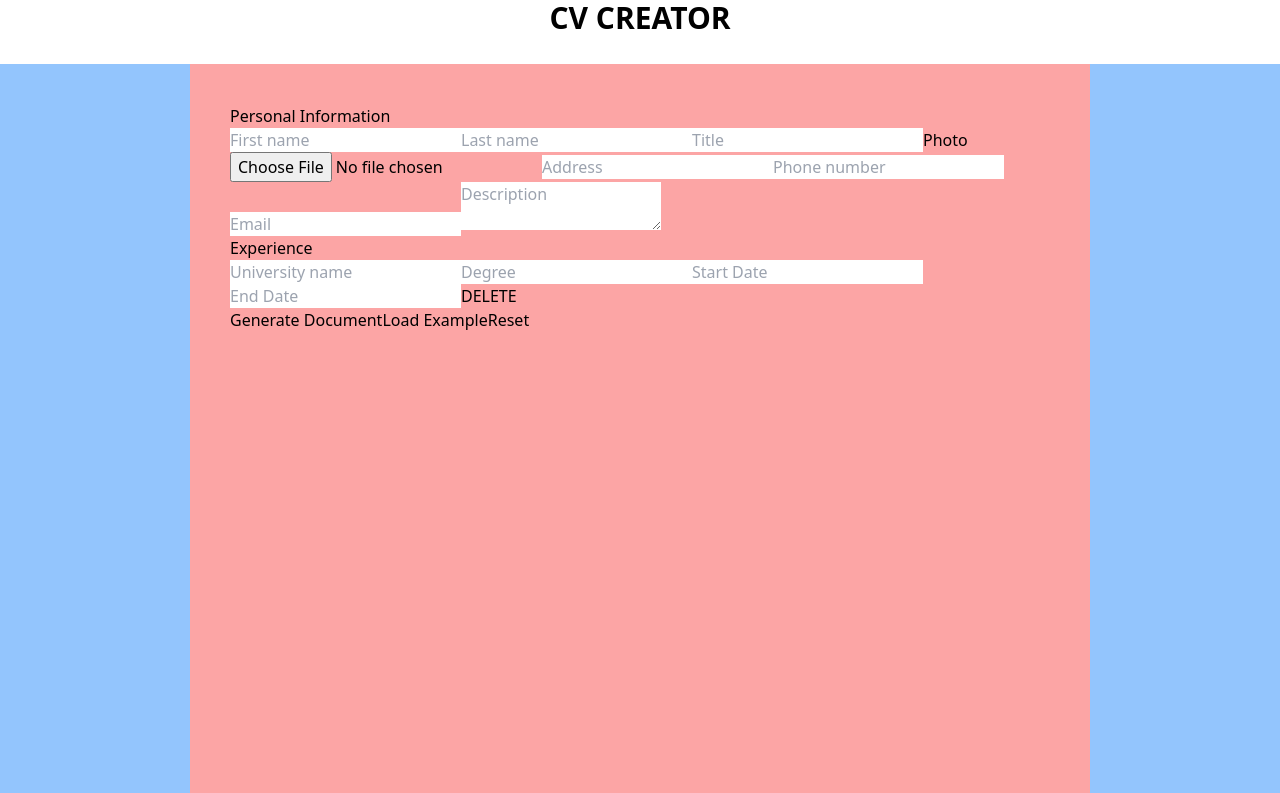
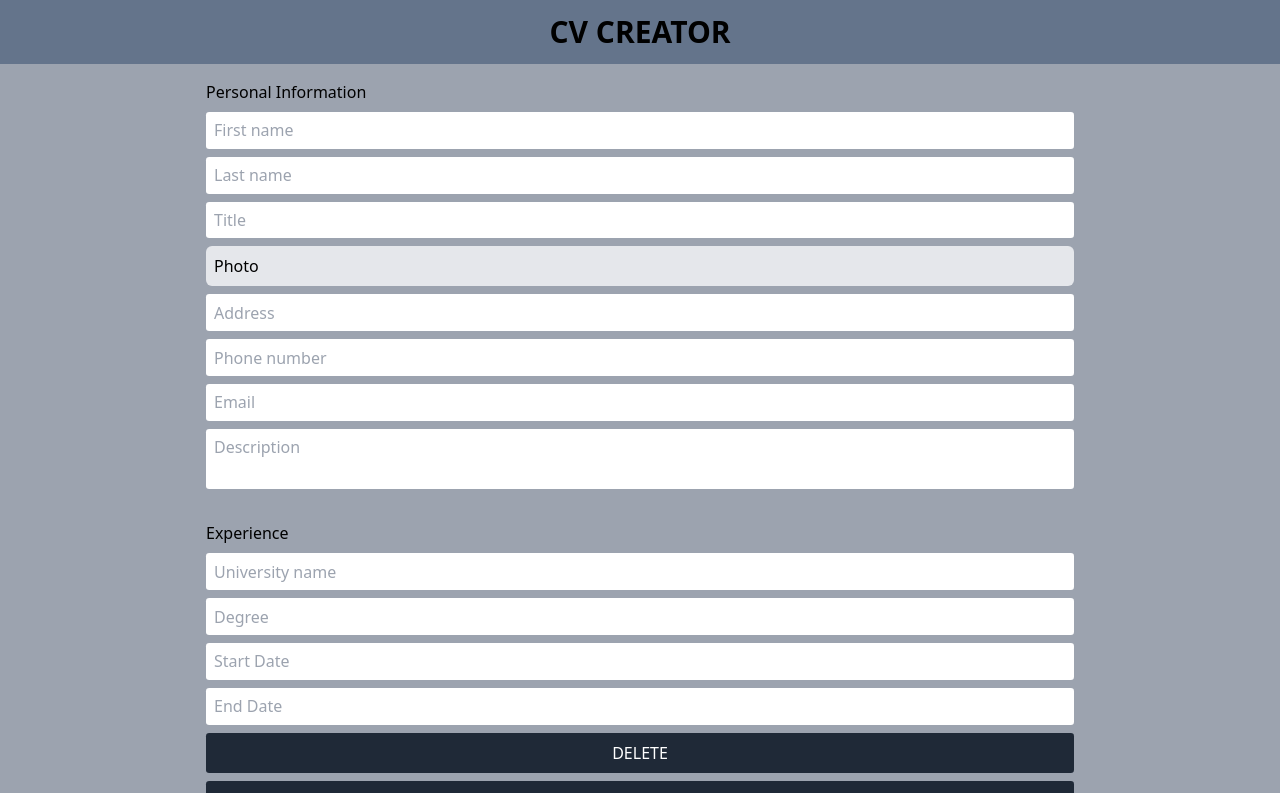
Before and after one commit to Complexlity/resume-builder, a React (Vite) app: page / in a window 1280 px wide. Shown: the top 793 px of the page. Built offline with nearby package versions, Linux system fonts and the light colour scheme.

Commit message:
Implement ADD and DELETE experience section

```diff
--- a/package.json
+++ b/package.json
@@ -10,7 +10,8 @@
   },
   "dependencies": {
     "react": "^18.2.0",
-    "react-dom": "^18.2.0"
+    "react-dom": "^18.2.0",
+    "uniqid": "^5.4.0"
   },
   "devDependencies": {
     "@types/react": "^18.0.24",
--- a/src/App.jsx
+++ b/src/App.jsx
@@ -5,7 +5,7 @@ function App() {
   return (
     <div className="App">
       <Header />
-      <div className="min-h-screen bg-blue-300">
+      <div className="min-h-screen bg-gray-400">
         <Form />
         {/* <Rendered /> */}
       </div>
--- /dev/null
+++ b/src/components/Experience.jsx
@@ -0,0 +1,18 @@
+const Experience = ({ id, deleteExperience }) => {
+
+    const removeComponent = (e) => {
+        e.preventDefault()
+        deleteExperience(id)
+    }
+
+return (
+    <>
+<input type="text" placeholder="University name" />
+        <input type="text" placeholder="Degree" />
+        <input type="text" placeholder="Start Date" />
+        <input type="text" placeholder="End Date" />
+        <button onClick={removeComponent} className="delete rounded-md bg-gray-800 py-2">DELETE</button>
+        </>
+)
+}
+export default Experience
--- a/src/components/Form.jsx
+++ b/src/components/Form.jsx
@@ -1,33 +1,84 @@
+import Experience from "./Experience";
+import { useState } from "react";
+import uniqid from "uniqid";
+
 const Form = () => {
+  const [personalInfo, setPersonalInfo] = useState({
+    firstName: "",
+    lastName: "",
+    title: "",
+    photo: "",
+    address: "",
+    phone: "",
+    email: "",
+    desc: "",
+  });
+  const [experience, setExperience] = useState([
+    {
+      id: uniqid(),
+      university: "",
+      degree: "",
+      startDate: "",
+      endDate: "",
+    },
+  ]);
+
+  function addExperience(e) {
+    e.preventDefault();
+    let newObj = {
+      id: uniqid(),
+      university: "",
+      degree: "",
+      startDate: "",
+      endDate: "",
+    };
+    let newExpList = [...experience, newObj];
+    setExperience(newExpList);
+  }
+
+  function deleteExperience(id) {
+    let experienceCopy = [...experience]
+    let experienceList = experienceCopy.filter((exp) => exp.id !== id);
+    if(experienceList.length) setExperience(experienceList)
+    else {
+      alert('Must have at least one experience section')
+      return
+    }
+  }
+
   return (
-    <form className="w-[900px] mx-auto bg-red-300 min-h-screen p-10">
-      <div className="personal">
+    <form className="form-element mx-auto grid w-full max-w-[900px] gap-8 p-4">
+      <div className="personal grid gap-2">
         <h2>Personal Information</h2>
         <input type="text" placeholder="First name" />
         <input type="text" placeholder="Last name" />
         <input type="text" placeholder="Title" />
-        <label>
+        <label className="rounded-md bg-gray-200 px-2 py-2 hover:bg-white">
           Photo
-          <input type="file" name="Picture or ID" />
+          <input className="hidden" type="file" name="Picture or ID" />
         </label>
         <input type="text" placeholder="Address" />
         <input type="number" placeholder="Phone number" />
         <input type="email" placeholder="Email" />
-        <textarea placeholder="Description"></textarea>
+        <textarea
+          className="resize-none px-4"
+          placeholder="Description"
+        ></textarea>
       </div>
-      <div className="experience">
+      <div className="experience grid gap-2">
         <h2>Experience</h2>
-        <input type="text" placeholder="University name" />
-        <input type="text" placeholder="Degree" />
-        <input type="text" placeholder="Start Date" />
-        <input type="text" placeholder="End Date" />
-        <button className="delete">DELETE</button>
+        <div className="grid gap-2">
+        {experience.map(obj => <Experience key={obj.id} id={obj.id} deleteExperience={deleteExperience} />)}
+        </div>
+        <button className="add bg-gray-800" onClick={addExperience}>
+          ADD
+        </button>
       </div>
 
-      <div className="actions">
-        <button>Generate Document</button>
-        <button>Load Example</button>
-        <button>Reset</button>
+      <div className="actions grid gap-2">
+        <button className="bg-gray-800">Generate</button>
+        <button className="bg-gray-800">Load Example</button>
+        <button className="bg-gray-800 text-white">Reset</button>
       </div>
     </form>
   );
--- a/src/components/Header.jsx
+++ b/src/components/Header.jsx
@@ -1,6 +1,6 @@
 const Header = () => {
   return (
-    <div className="h-16 text-center text-3xl font-bold">
+    <div className="grid h-16 items-center bg-slate-500 text-center text-3xl font-bold">
       <h1>CV CREATOR</h1>
     </div>
   );
--- a/src/index.css
+++ b/src/index.css
@@ -1,3 +1,23 @@
 @tailwind base;
 @tailwind components;
 @tailwind utilities;
+
+.form-element input, .form-element textarea {
+  padding: .4rem .5rem;
+  border-radius: .2rem;
+}
+
+.form-element button {
+  width: 100%;
+  padding-block:.5rem;
+  border-radius:.2rem;
+  color:white;
+}
+
+.form-element input:focus, .form-element textarea:focus {
+  /* color: #495057; */
+  background-color: #fff;
+  border-color: #80bdff;
+  outline: 0;
+  box-shadow: 0 0 .1rem 0.2rem hsl(211, 100%, 50%);
+  }
```
Also changed, not shown: 1 other file (tests, documents, lock files or other folders).
